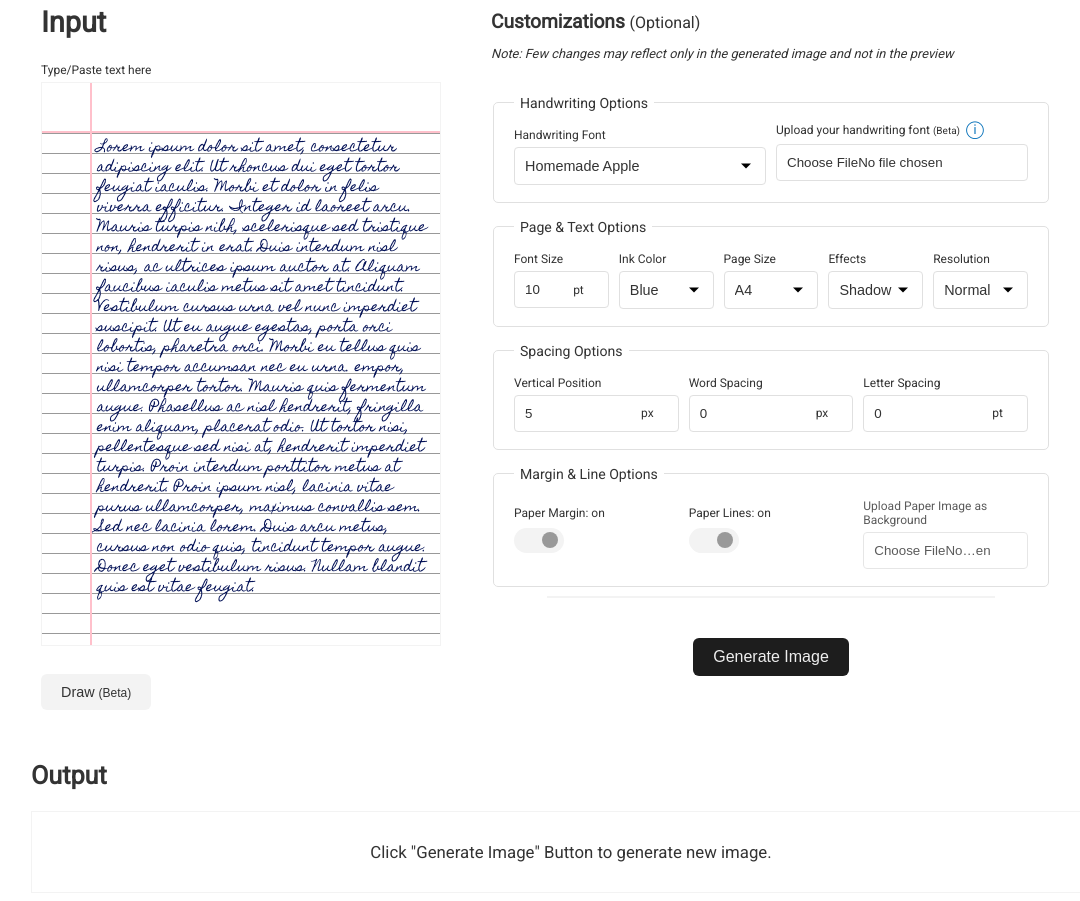
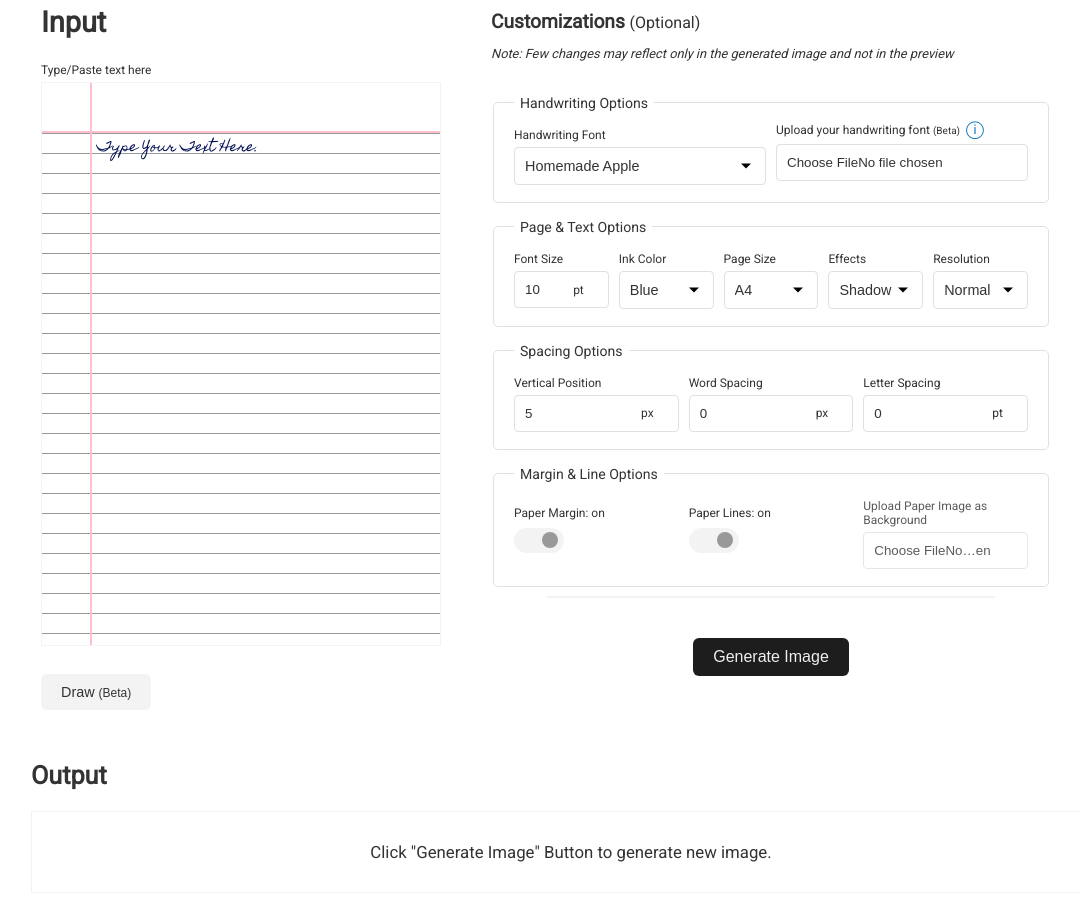
Before and after one commit to adityavijay21/text-to-handwriting, a website with bundled scripts: page index.html in a window 1280 px wide. Shown: the part 880-1781 px from the top of the page, without its empty margins (69-1149 px from the left). Built offline with nearby package versions, Linux system fonts and the light colour scheme; no server answers; a web font is replaced by a local one.

Commit message:
Update index.html

```diff
--- a/index.html
+++ b/index.html
@@ -185,24 +185,7 @@
                   <div class="display-flex left-margin-and-content">
                     <div contenteditable="true" class="left-margin"></div>
                     <div class="paper-content" id="note" contenteditable="true">
-                      Lorem ipsum dolor sit amet, consectetur adipiscing elit.
-                      Ut rhoncus dui eget tortor feugiat iaculis. Morbi et dolor
-                      in felis viverra efficitur. Integer id laoreet arcu.
-                      Mauris turpis nibh, scelerisque sed tristique non,
-                      hendrerit in erat. Duis interdum nisl risus, ac ultrices
-                      ipsum auctor at. Aliquam faucibus iaculis metus sit amet
-                      tincidunt. Vestibulum cursus urna vel nunc imperdiet
-                      suscipit. Ut eu augue egestas, porta orci lobortis,
-                      pharetra orci. Morbi eu tellus quis nisi tempor accumsan
-                      nec eu urna. empor, ullamcorper tortor. Mauris quis
-                      fermentum augue. Phasellus ac nisl hendrerit, fringilla
-                      enim aliquam, placerat odio. Ut tortor nisi, pellentesque
-                      sed nisi at, hendrerit imperdiet turpis. Proin interdum
-                      porttitor metus at hendrerit. Proin ipsum nisl, lacinia
-                      vitae purus ullamcorper, maximus convallis sem. Sed nec
-                      lacinia lorem. Duis arcu metus, cursus non odio quis,
-                      tincidunt tempor augue. Donec eget vestibulum risus.
-                      Nullam blandit quis est vitae feugiat.
+                      Type Your Text Here.
                     </div>
                   </div>
                   <div class="overlay"></div>
```
